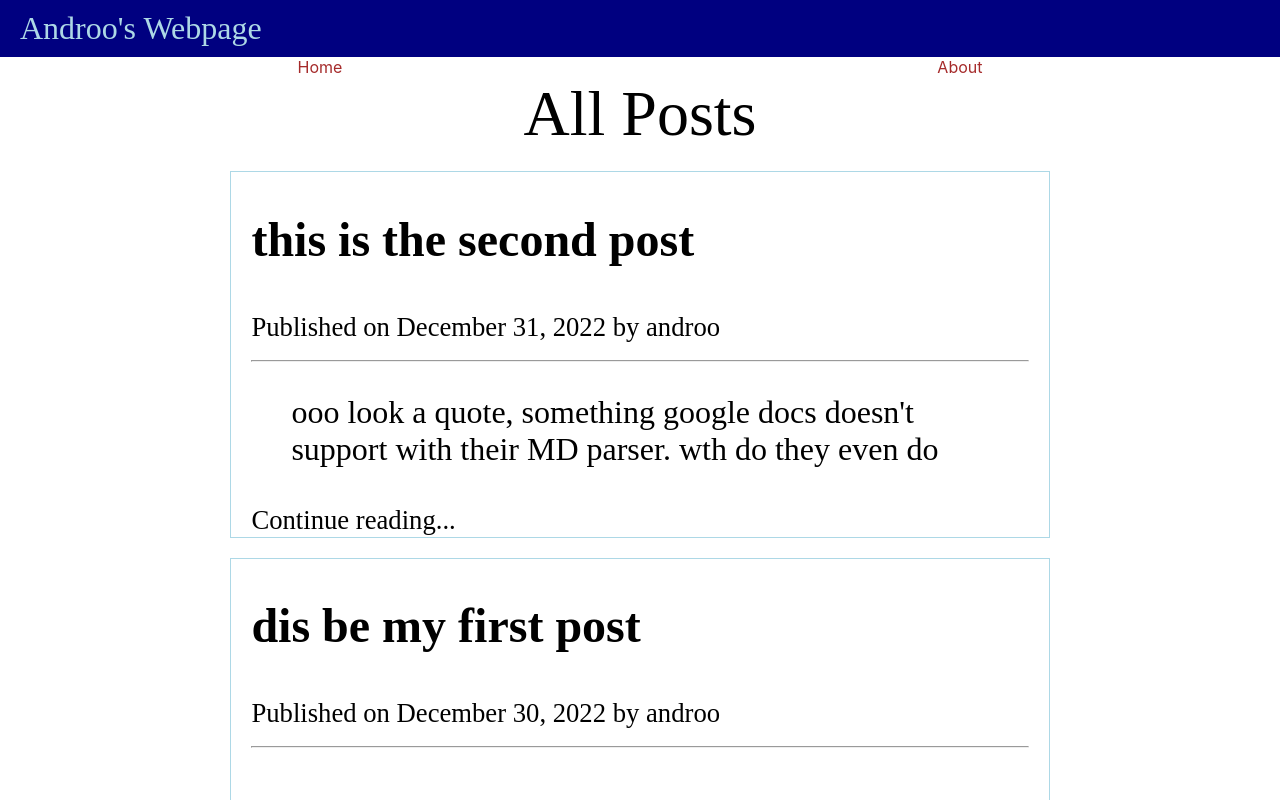
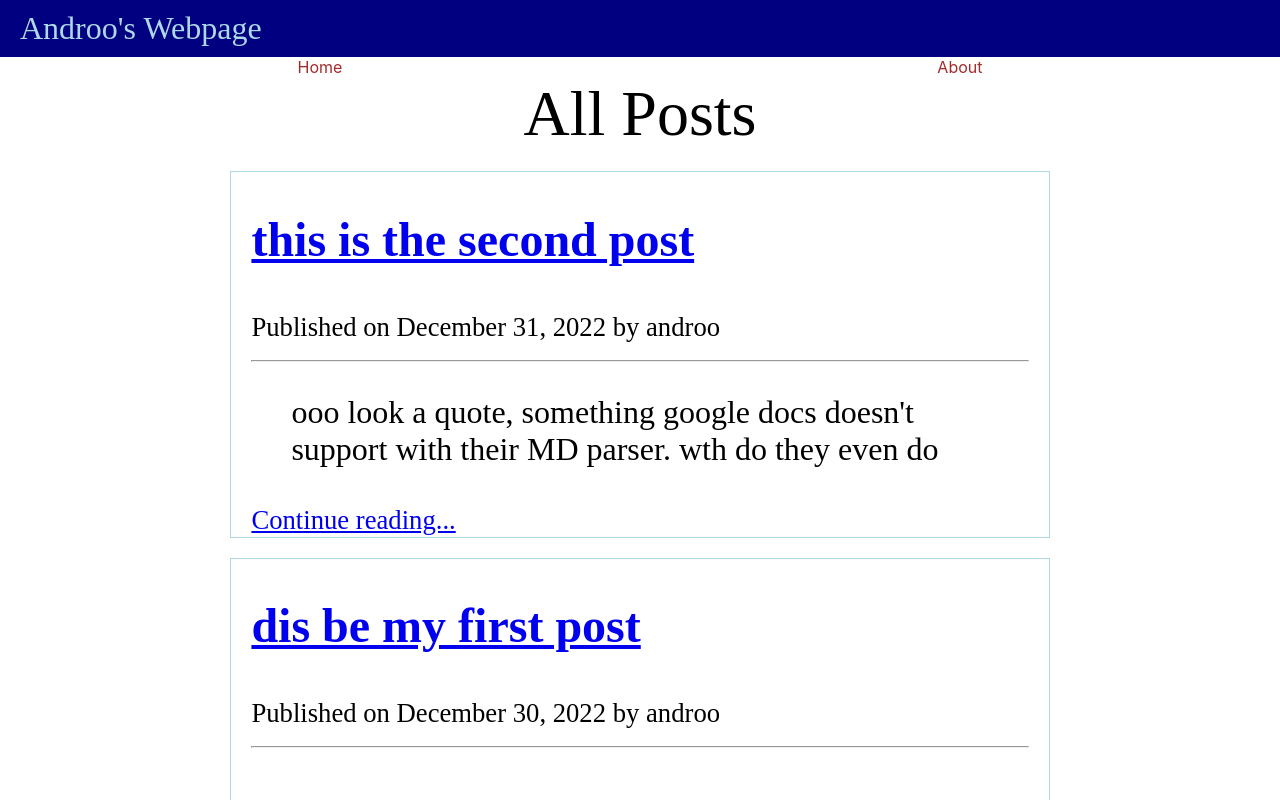
Before and after one commit to AndrooTheChen/androo-site, a React (Create React App) app: page / in a window 1280 px wide. Shown: the top 800 px of the page. Built offline with nearby package versions, Linux system fonts and the light colour scheme.

Commit message:
added dynamic routing

```diff
--- a/src/components/postlist.js
+++ b/src/components/postlist.js
@@ -1,6 +1,7 @@
 import React from "react";
 import ReactMarkdown from "react-markdown";
 import rehypeRaw from 'rehype-raw'
+import { Link } from 'react-router-dom'
 
 import postlist from "../posts.json";
 
@@ -25,11 +26,11 @@
                         // isn't best practice.
                         // https://reactjs.org/docs/lists-and-keys.html#keys
                         <div key={idx} className="post-card">
-                            <h2>{post.title}</h2>
+                            <h2><Link className="link" to={`post/${post.id}`}>{post.title}</Link></h2>
                             <small>Published on {post.date} by {post.author}</small>
                             <hr />
                             <ReactMarkdown rehypePlugins={[rehypeRaw]} children={excerptList[idx]} />
-                            <small>Continue reading...</small>
+                            <small><Link className="link" to={`post/${post.id}`}>Continue reading...</Link></small>
                         </div>
                     )
                 })
--- a/src/pages/pages.css
+++ b/src/pages/pages.css
@@ -2,6 +2,11 @@
     width: 80%;
     margin: auto;
     text-align: center;
+}
+
+.post {
+    width: 40%;
+    margin: auto;
 }
 
 .page-content {
--- a/src/pages/post.js
+++ b/src/pages/post.js
@@ -1,7 +1,11 @@
 import React from "react";
 import Layout from "../components/layout"
+import ReactMarkdown from "react-markdown"
+import rehypeRaw from 'rehype-raw';
 
 import { Navigate, useParams } from "react-router-dom"
+
+import postList from "../posts.json"
 
 const Post = () => {
     // Get the ID used in the dynamic route and make sure it's valid.
@@ -9,13 +13,32 @@
     // TODO make this better.
     const { id } = useParams()
     const validId = parseInt(id)
-    if (!validId) {
+    const fetchedPost = {}
+
+    // Loop over all of our existing posts to ensure that the requested
+    // post ID is valid.
+    let postExists = false
+    postList.forEach((post, idx) => {
+        if (validId === post.id) {
+            fetchedPost.title = post.title ? post.title : "No title given"
+            fetchedPost.date = post.date ? post.date : "No date given"
+            fetchedPost.author = post.author ? post.author : "No author given"
+            fetchedPost.content = post.content ? post.content : "No content"
+            postExists = true
+        }
+    })
+    if (!validId || !postExists) {
         return <Navigate to="/404" />
     }
 
     return (
         <Layout>
-            <h1>This is an individual post.</h1>
+            <div className="post">
+                <h2>{fetchedPost.title}</h2>
+                <small>Published on {fetchedPost.date} by {fetchedPost.author}</small>
+            <hr />
+            <ReactMarkdown rehypePlugins={[rehypeRaw]}>{fetchedPost.content}</ReactMarkdown>
+            </div>
         </Layout>
     )
 }
```
